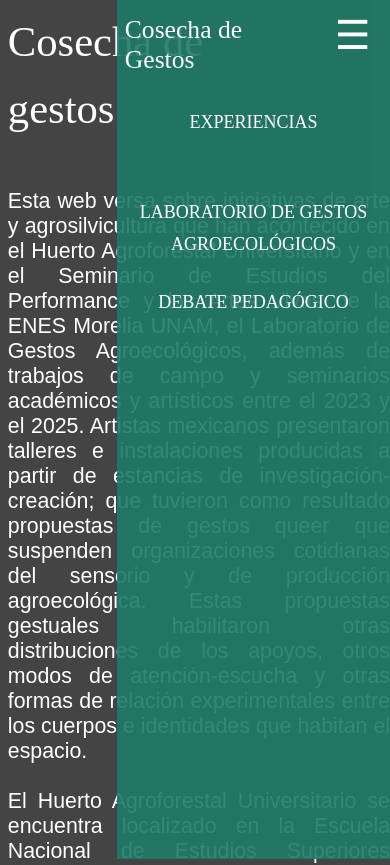
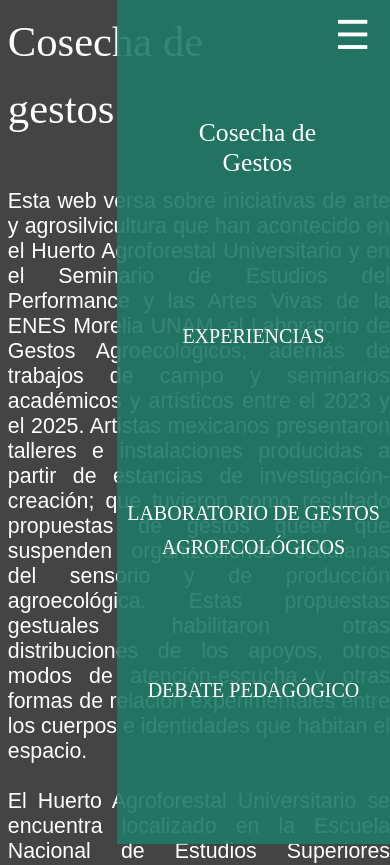
Before and after one commit to cosechadegestos/..., a plain HTML site: page index.html in a window 390 px wide. Shown: the top 865 px of the page. Drawn offline with Linux system fonts and the light colour scheme; a web font is replaced by a local one.

Commit message:
Update style.css

```diff
--- a/style.css
+++ b/style.css
@@ -230,18 +230,32 @@ a {
 }
 
 /* Sidebar para móviles */
+
 @media (max-width: 600px) {
   .sidebar {
     width: 70vw !important;
     right: 0;
     left: auto;
-    padding-top: 15px;
+    padding-top: 0;
+    height: 100vh;
+    display: flex;
+    flex-direction: column;
+    justify-content: space-evenly;
+    align-items: center;
+  }
+  #bar {
+    margin-bottom: 4vw;
+    width: 100%;
+    text-align: center;
   }
   .sidebar .lista {
-    font-size: 18px;
-    padding: 4vw 0;
-    line-height: 1.8;
+    font-size: 20px;
+    padding: 2vw 0;
+    width: 100%;
+    margin: 0;
+    box-sizing: border-box;
   }
+}
   .openbtn {
     font-size: 40px;
     left: auto;
```
